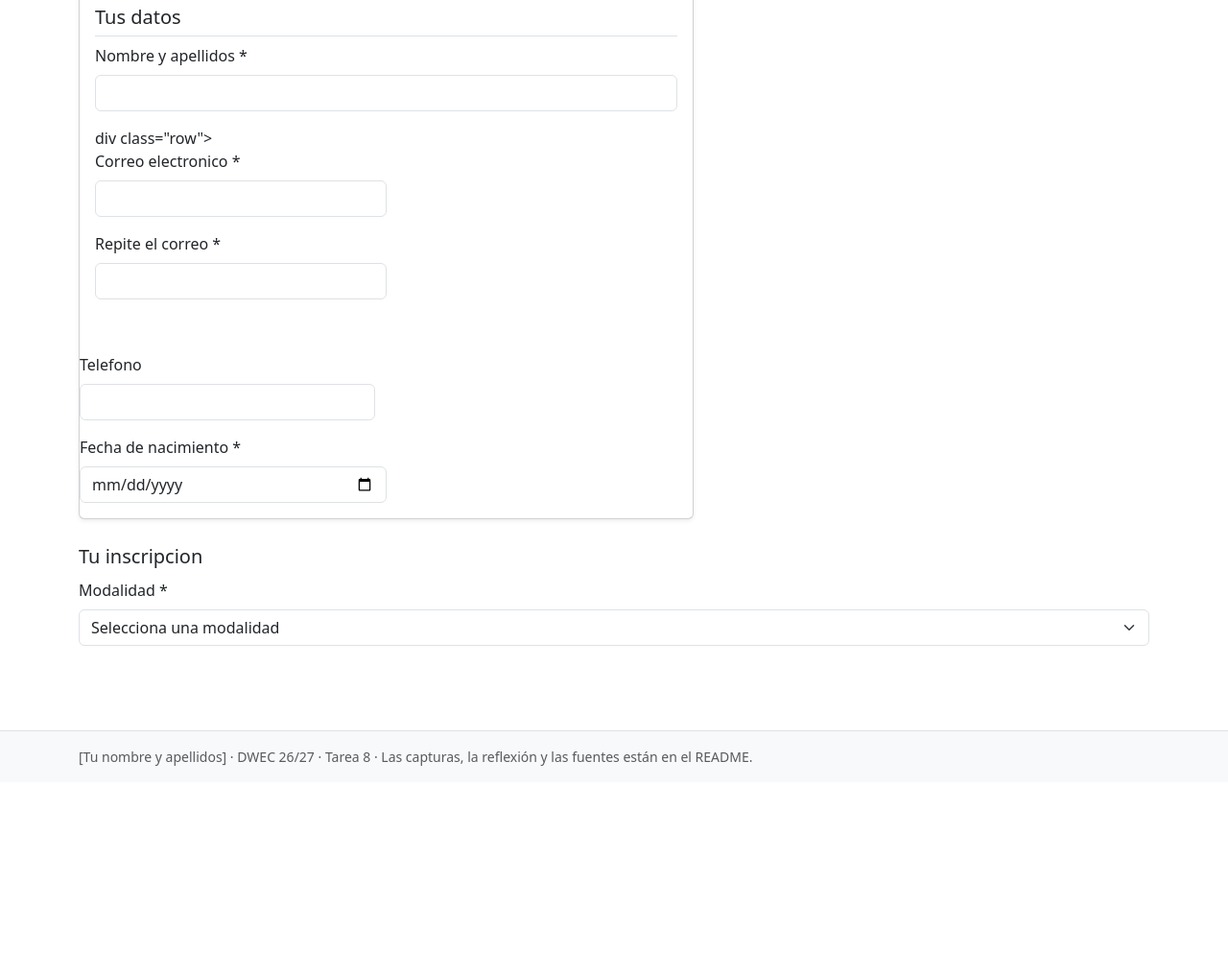
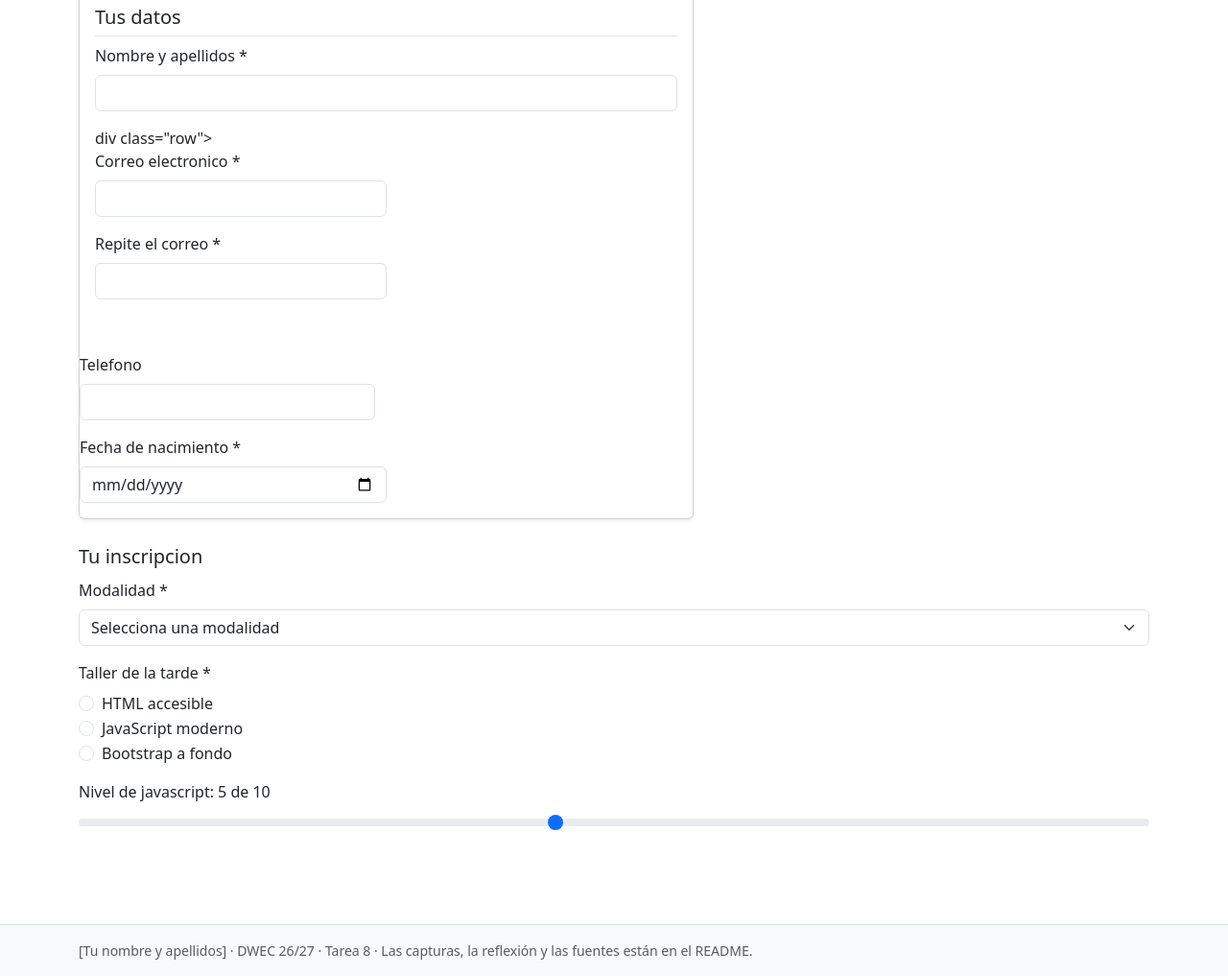
Before and after one commit to Galvezz99/DWEC, a plain HTML site: page tema08/index.html in a window 1280 px wide. Shown: the part 215-1232 px from the top of the page at 96% size. Before the commit the page ends 1030 px from the top, so only its background shows below. Drawn offline with nearby package versions, Linux system fonts and the light colour scheme.

Commit message:
Agregar campos de taller y nivel de JavaScript al formulario de inscripción

```diff
--- a/tema08/index.html
+++ b/tema08/index.html
@@ -126,6 +126,39 @@
                   </select>
                   <div class="invalid-feedback"></div>
                 </div>
+
+
+
+                 <div class="mb-3">
+                  <label class="form-label d-block">Taller de la tarde *</label>
+                  <div class="form-check">
+                    <input type="radio" id="tallerHtml" name="taller" value="html" class="form-check-input" required>
+                    <label for="tallerHtml" class="form-check-label">HTML accesible</label>
+                  </div>
+                  <div class="form-check">
+                    <input type="radio" id="tallerJavascript" name="taller" value="javascript" class="form-check-input" required>
+                    <label for="tallerJavascript" class="form-check-label">JavaScript moderno</label>
+                  </div>
+                  <div class="form-check">
+                    <input type="radio" id="tallerBootstrap" name="taller" value="bootstrap" class="form-check-input" required>
+                    <label for="tallerBootstrap" class="form-check-label">Bootstrap a fondo</label>
+                  </div>
+                  <div class="invalid-feedback"></div>
+                </div>
+
+                <div class="mb-3">
+                  <label for="nivel" class="form-label">Nivel de javascript:
+                    <output id="valorNivel" for="nivel">5</output> de 10
+                  </label>
+                  <input type="range" id="nivel" name="nivel" class="form-range" min="1" max="10" value="5">
+                </div>
+
+
+
+
+
+
+
               </fieldset>
 
 
```
